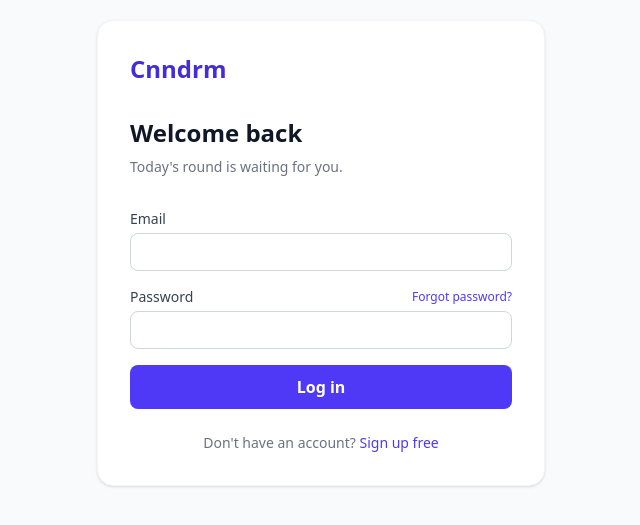
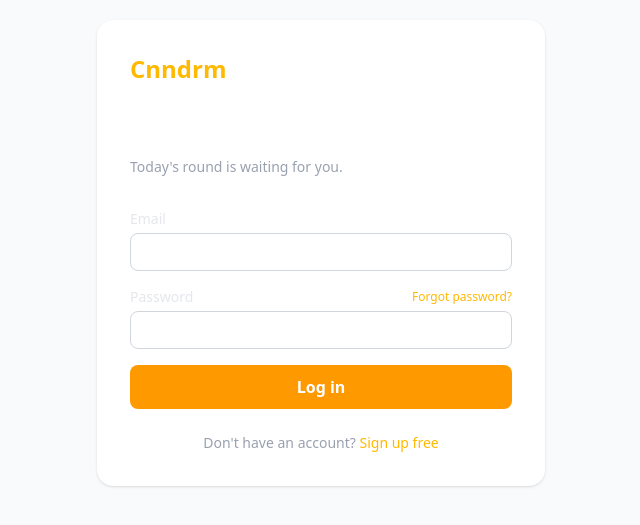
Before and after one commit to TheJimmyJam/Conundrum, a React (Vite) app: page /login in a window 1280 px wide. Shown: the part 147-672 px from the top of the page, without its empty margins (319-959 px from the left). Built offline with nearby package versions, Linux system fonts and the light colour scheme; no server answers.

Commit message:
theme: dark premium - LoginPage.tsx

```diff
--- a/src/pages/LoginPage.tsx
+++ b/src/pages/LoginPage.tsx
@@ -28,33 +28,33 @@ export default function LoginPage() {
 
   return (
     <div className="min-h-screen flex items-center justify-center bg-gray-50 px-4">
-      <div className="bg-white w-full max-w-md p-8 rounded-2xl shadow-sm border border-gray-100">
-        <Link to="/" className="text-2xl font-bold text-indigo-700 block mb-8">Cnndrm</Link>
-        <h1 className="text-2xl font-bold text-gray-900 mb-2">Welcome back</h1>
-        <p className="text-gray-500 text-sm mb-8">Today's round is waiting for you.</p>
+      <div className="bg-white w-full max-w-md p-8 rounded-2xl shadow-sm border border-white/10">
+        <Link to="/" className="text-2xl font-bold text-amber-400 block mb-8">Cnndrm</Link>
+        <h1 className="text-2xl font-bold text-white mb-2">Welcome back</h1>
+        <p className="text-gray-400 text-sm mb-8">Today's round is waiting for you.</p>
 
         <form onSubmit={handleSubmit} className="space-y-4">
           <div>
-            <label className="block text-sm font-medium text-gray-700 mb-1">Email</label>
+            <label className="block text-sm font-medium text-gray-200 mb-1">Email</label>
             <input
               type="email"
               value={email}
               onChange={(e) => setEmail(e.target.value)}
               required
-              className="w-full border border-gray-300 rounded-lg px-3 py-2 text-sm focus:outline-none focus:ring-2 focus:ring-indigo-500"
+              className="w-full border border-gray-300 rounded-lg px-3 py-2 text-sm focus:outline-none focus:ring-2 focus:ring-amber-400"
             />
           </div>
           <div>
             <div className="flex items-center justify-between mb-1">
-              <label className="block text-sm font-medium text-gray-700">Password</label>
-              <Link to="/forgot-password" className="text-xs text-indigo-600 hover:underline">Forgot password?</Link>
+              <label className="block text-sm font-medium text-gray-200">Password</label>
+              <Link to="/forgot-password" className="text-xs text-amber-400 hover:underline">Forgot password?</Link>
             </div>
             <input
               type="password"
               value={password}
               onChange={(e) => setPassword(e.target.value)}
               required
-              className="w-full border border-gray-300 rounded-lg px-3 py-2 text-sm focus:outline-none focus:ring-2 focus:ring-indigo-500"
+              className="w-full border border-gray-300 rounded-lg px-3 py-2 text-sm focus:outline-none focus:ring-2 focus:ring-amber-400"
             />
           </div>
 
@@ -63,14 +63,14 @@ export default function LoginPage() {
           <button
             type="submit"
             disabled={loading}
-            className="w-full bg-indigo-600 text-white font-semibold py-2.5 rounded-lg hover:bg-indigo-700 disabled:opacity-50 transition-colors"
+            className="w-full bg-amber-500 text-white font-semibold py-2.5 rounded-lg hover:bg-amber-600 disabled:opacity-50 transition-colors"
           >
             {loading ? 'Logging in…' : 'Log in'}
           </button>
         </form>
 
-        <p className="text-center text-sm text-gray-500 mt-6">
-          Don't have an account? <Link to="/signup" className="text-indigo-600 hover:underline">Sign up free</Link>
+        <p className="text-center text-sm text-gray-400 mt-6">
+          Don't have an account? <Link to="/signup" className="text-amber-400 hover:underline">Sign up free</Link>
         </p>
       </div>
     </div>
```
